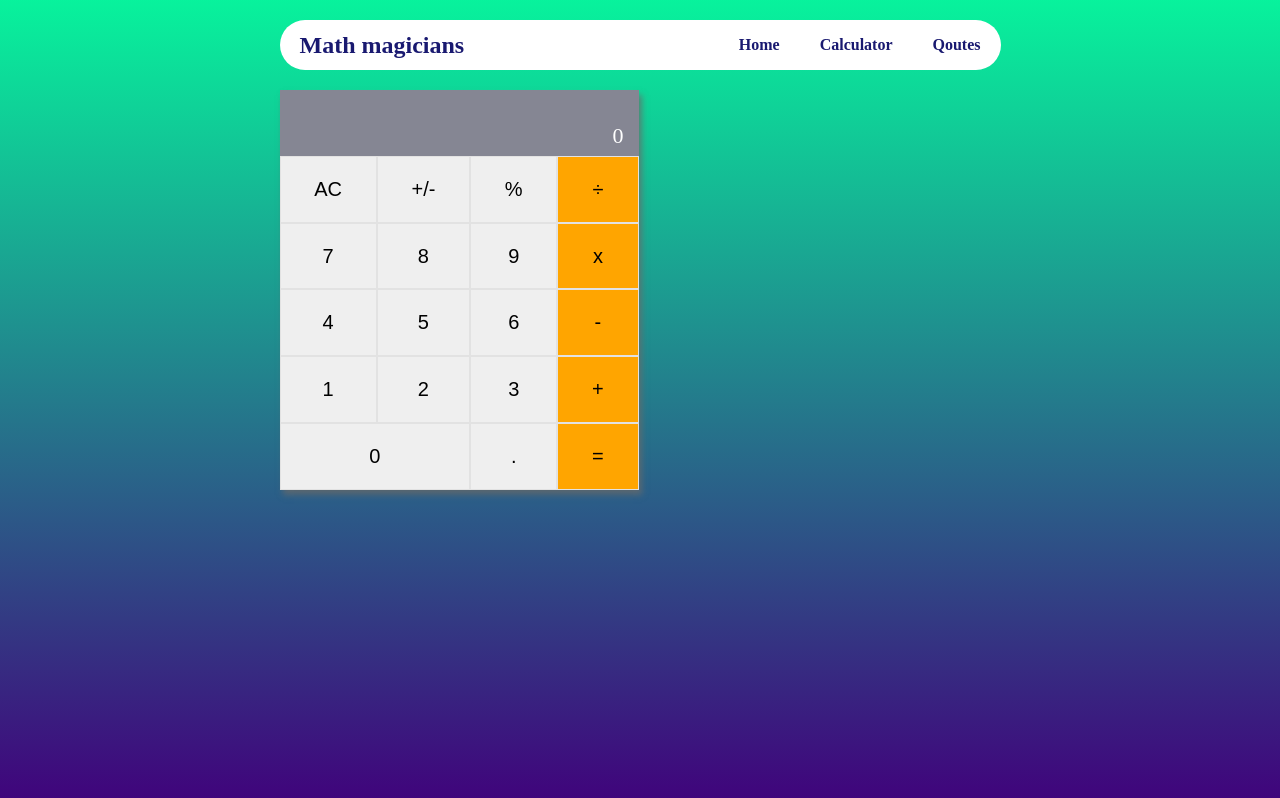
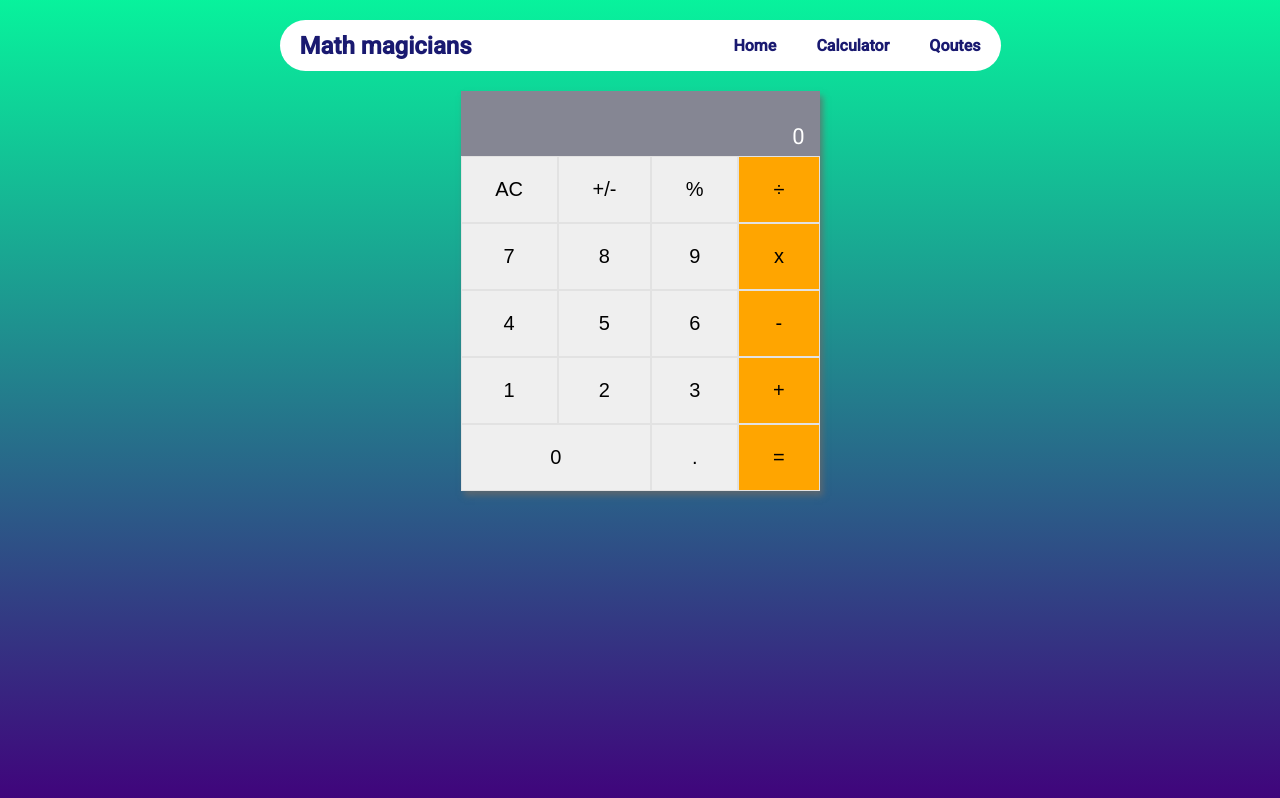
Before and after one commit to ctokoli/math-magicians-react-app, a React (Create React App) app: page /calculator in a window 1280 px wide. Built offline with nearby package versions, Linux system fonts and the light colour scheme.

Commit message:
Update App.css

```diff
--- a/src/App.css
+++ b/src/App.css
@@ -1,5 +1,6 @@
 div#root {
   height: 100vh;
+  font-family: 'Roboto', serif;
 }
 
 .calculator {
@@ -14,6 +15,7 @@ div#root {
     'one two three  plus'
     'zeroo zeroo dott equal';
   box-shadow: 3px 5px 6px 0 #696969bd;
+  margin: 0 auto;
 }
 
 .result {
@@ -66,7 +68,7 @@ button {
   background: #fff;
   padding: 15px;
   border-radius: 5px;
-  margin-top: 10px;
+  margin: 0 auto;
 }
 
 .quotes h4 {
```
